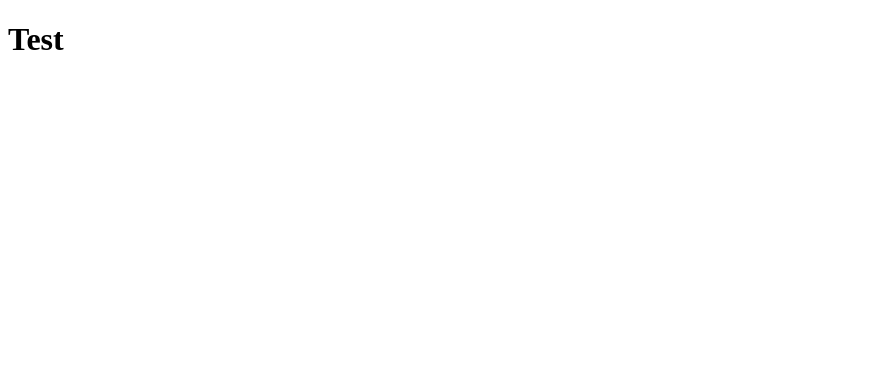
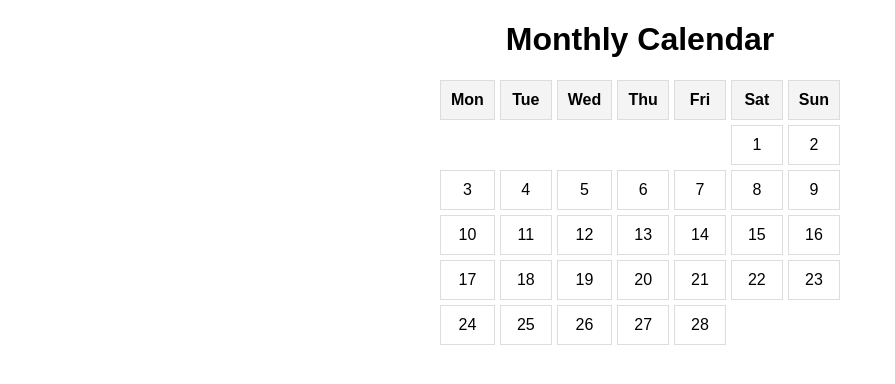
Before and after one commit to niquimi/study-calendar, a website: page index.html in a window 1280 px wide. Shown: the whole page, without its empty margins (0-895 px from the left). Drawn offline with Linux system fonts and the light colour scheme.

Commit message:
feat: calendar created

```diff
--- a/index.html
+++ b/index.html
@@ -1,9 +1,75 @@
 <!DOCTYPE html>
-<html>
+<html lang="en">
 <head>
-
+    <meta charset="UTF-8">
+    <meta name="viewport" content="width=device-width, initial-scale=1.0">
+    <title>Monthly Calendar</title>
+    <style>
+        body {
+            font-family: Arial, sans-serif;
+            text-align: center;
+        }
+        #calendar {
+            display: grid;
+            grid-template-columns: repeat(7, 1fr);
+            gap: 5px;
+            max-width: 400px;
+            margin: 20px auto;
+        }
+        .day, .weekday {
+            padding: 10px;
+            border: 1px solid #ddd;
+            text-align: center;
+        }
+        .weekday {
+            font-weight: bold;
+            background: #f4f4f4;
+        }
+        .empty {
+            border: none;
+            background: transparent;
+        }
+    </style>
 </head>
 <body>
-    <h1>Test</h1>
+    <h1>Monthly Calendar</h1>
+    <div id="calendar"></div>
+
+    <script>
+        function generateCalendar(year, month) {
+            const calendar = document.getElementById("calendar");
+            calendar.innerHTML = ""; // Clear previous calendar
+
+            const daysOfWeek = ["Mon", "Tue", "Wed", "Thu", "Fri", "Sat", "Sun"];
+            daysOfWeek.forEach(day => {
+                const div = document.createElement("div");
+                div.className = "weekday";
+                div.textContent = day;
+                calendar.appendChild(div);
+            });
+
+            const firstDay = new Date(year, month, 1);
+            const lastDay = new Date(year, month + 1, 0);
+            let startDay = firstDay.getDay(); // Get day of week (0 = Sunday)
+
+            startDay = startDay === 0 ? 6 : startDay - 1; // Adjust for Monday start
+
+            for (let i = 0; i < startDay; i++) {
+                const emptyCell = document.createElement("div");
+                emptyCell.className = "empty";
+                calendar.appendChild(emptyCell);
+            }
+
+            for (let day = 1; day <= lastDay.getDate(); day++) {
+                const dayCell = document.createElement("div");
+                dayCell.className = "day";
+                dayCell.textContent = day;
+                calendar.appendChild(dayCell);
+            }
+        }
+
+        const today = new Date();
+        generateCalendar(today.getFullYear(), today.getMonth());
+    </script>
 </body>
 </html>
```
